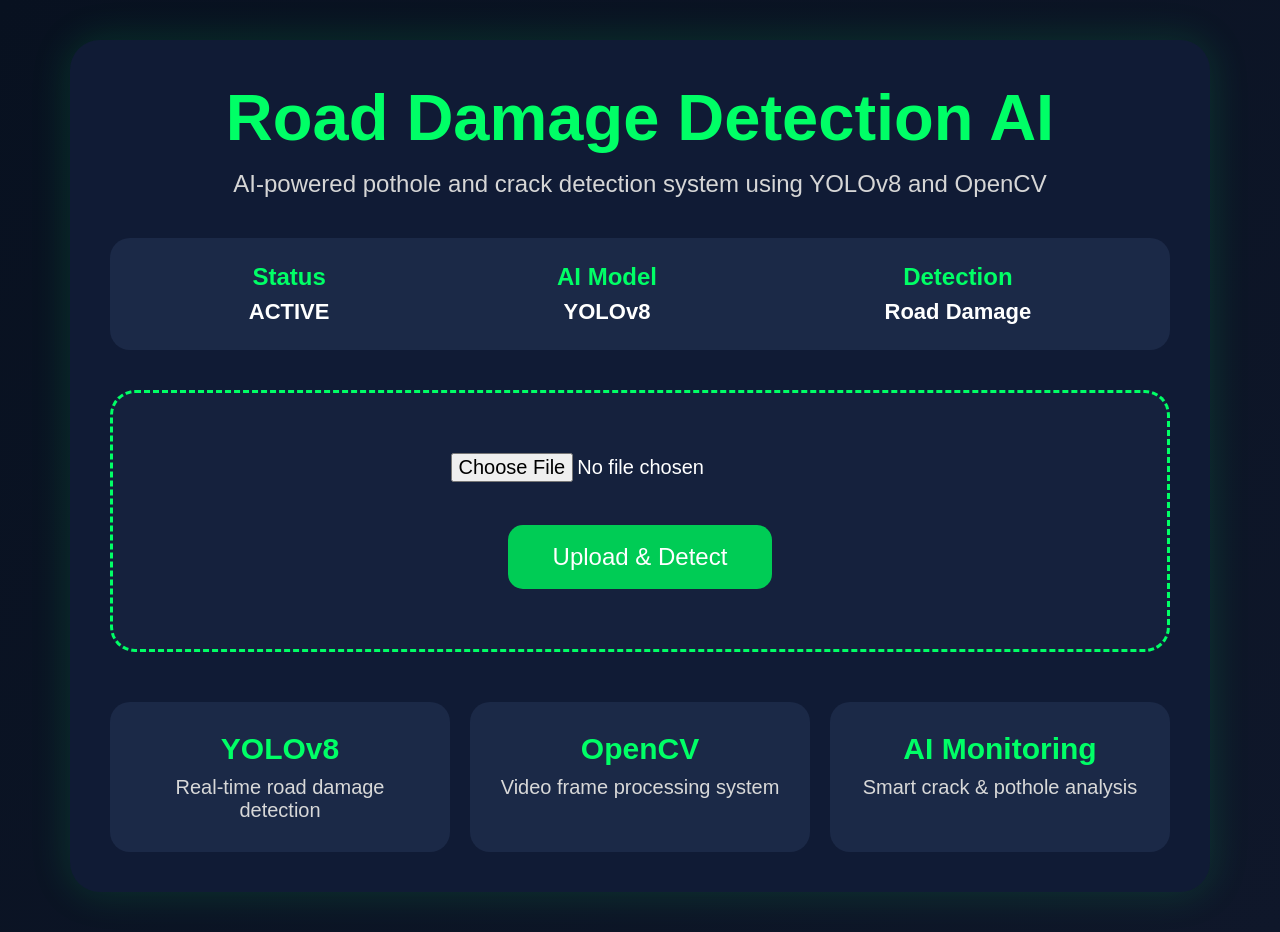
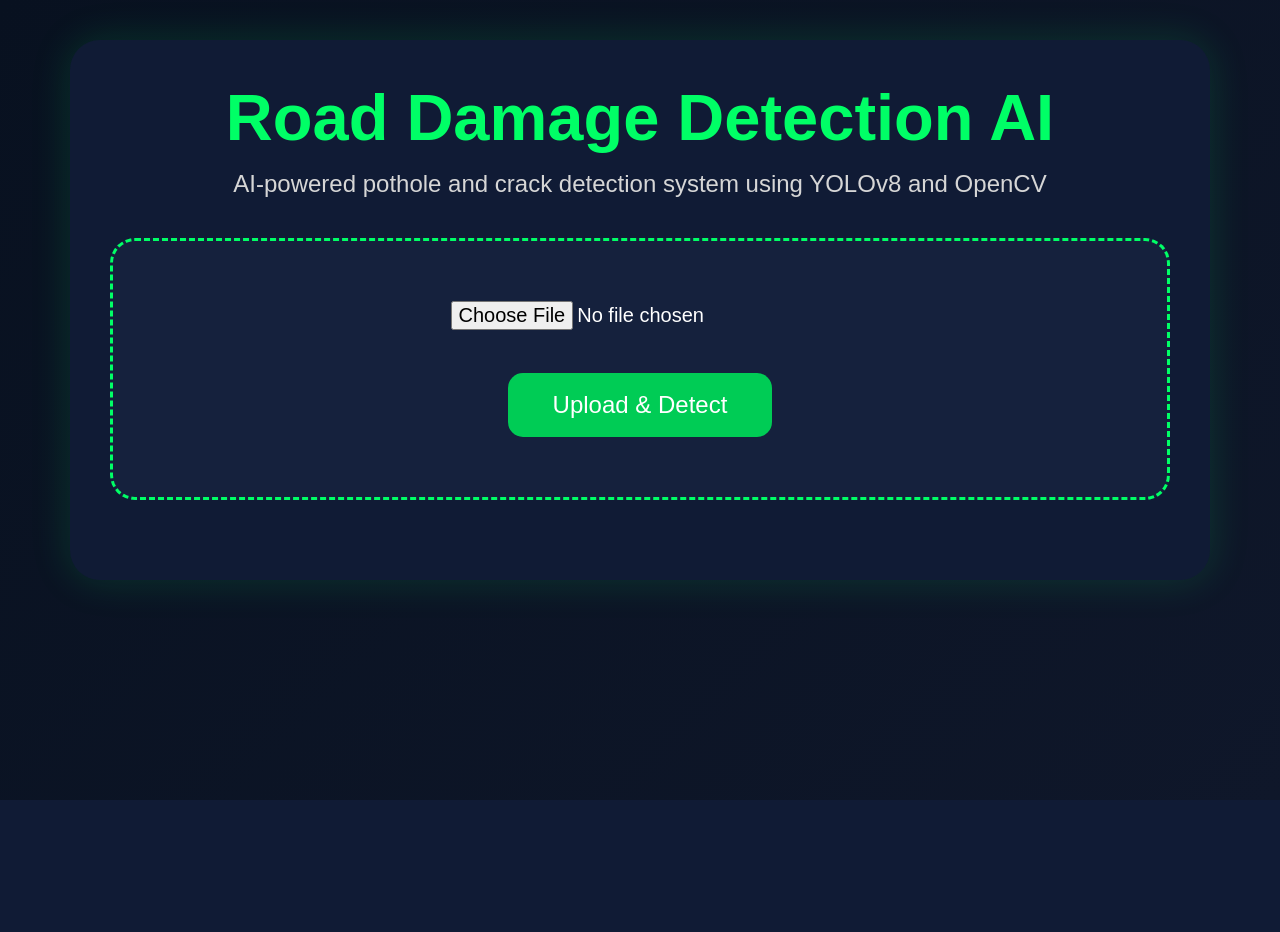
Before and after one commit to tanish0050/RoadDamageProject, a Flask app: page / in a window 1280 px wide. After the commit the page ends 800 px from the top, so only its background shows below. Run offline with Flask 3, Linux system fonts and the light colour scheme.

Commit message:
Update index.html

```diff
--- a/templates/index.html
+++ b/templates/index.html
@@ -68,39 +68,6 @@
             color:#d6d6d6;
 
             margin-bottom:40px;
-        }
-
-        .top-bar{
-
-            display:flex;
-
-            justify-content:space-around;
-
-            align-items:center;
-
-            background:#1b2947;
-
-            padding:25px;
-
-            border-radius:20px;
-
-            margin-bottom:40px;
-
-            flex-wrap:wrap;
-        }
-
-        .info{
-            text-align:center;
-        }
-
-        .info h2{
-            color:#00ff66;
-            margin-bottom:8px;
-        }
-
-        .info p{
-            font-size:22px;
-            font-weight:bold;
         }
 
         .upload-section{
@@ -182,46 +149,13 @@
             background:black;
         }
 
-        .cards{
+        img{
 
-            display:flex;
+            width:100%;
 
-            gap:20px;
+            border-radius:25px;
 
-            margin-top:50px;
-
-            flex-wrap:wrap;
-        }
-
-        .card{
-
-            flex:1;
-
-            min-width:250px;
-
-            background:#1b2947;
-
-            padding:30px;
-
-            border-radius:20px;
-
-            text-align:center;
-        }
-
-        .card h3{
-
-            color:#00ff66;
-
-            font-size:30px;
-
-            margin-bottom:10px;
-        }
-
-        .card p{
-
-            color:#d8d8d8;
-
-            font-size:20px;
+            border:5px solid #00ff66;
         }
 
     </style>
@@ -239,25 +173,6 @@
             using YOLOv8 and OpenCV
         </div>
 
-        <div class="top-bar">
-
-            <div class="info">
-                <h2>Status</h2>
-                <p>ACTIVE</p>
-            </div>
-
-            <div class="info">
-                <h2>AI Model</h2>
-                <p>YOLOv8</p>
-            </div>
-
-            <div class="info">
-                <h2>Detection</h2>
-                <p>Road Damage</p>
-            </div>
-
-        </div>
-
         <div class="upload-section">
 
             <form method="POST"
@@ -266,7 +181,7 @@
                 <input
                     type="file"
                     name="file"
-                    accept="video/*"
+                    accept="image/*,video/*"
                     required>
 
                 <br><br>
@@ -278,6 +193,18 @@
             </form>
 
         </div>
+
+        {% if output_image %}
+
+        <div class="output-section">
+
+            <h2>Detection Output</h2>
+
+            <img src="{{ output_image }}">
+
+        </div>
+
+        {% endif %}
 
         {% if output_video %}
 
@@ -297,25 +224,6 @@
 
         {% endif %}
 
-        <div class="cards">
-
-            <div class="card">
-                <h3>YOLOv8</h3>
-                <p>Real-time road damage detection</p>
-            </div>
-
-            <div class="card">
-                <h3>OpenCV</h3>
-                <p>Video frame processing system</p>
-            </div>
-
-            <div class="card">
-                <h3>AI Monitoring</h3>
-                <p>Smart crack & pothole analysis</p>
-            </div>
-
-        </div>
-
     </div>
 
 </body>
```
